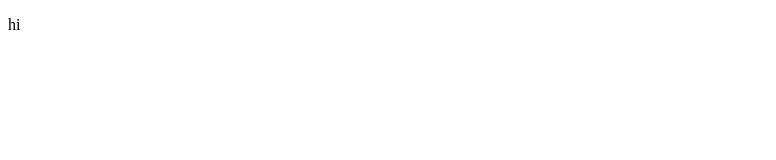
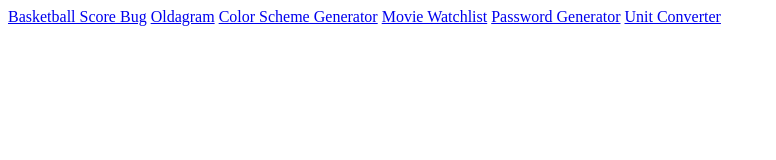
Before and after one commit to kawoody/scrimba, a plain HTML site: page index.html in a window 1280 px wide. Shown: the whole page, without its empty margins (0-776 px from the left). Drawn offline with Linux system fonts and the light colour scheme.

Commit message:
Update index.html

```diff
--- a/index.html
+++ b/index.html
@@ -5,6 +5,11 @@
   </head>
 
   <body>
-    <p>hi</p>
+    <a href="basketball-score-bug/">Basketball Score Bug</a>
+    <a href="oldagram/">Oldagram</a>
+    <a href="color-scheme-generator/">Color Scheme Generator</a>
+    <a href="movie-watchlist/">Movie Watchlist</a>
+    <a href="password-generator/">Password Generator</a>
+    <a href="unit-converter/">Unit Converter</a>
   </body>
 </html>
```
